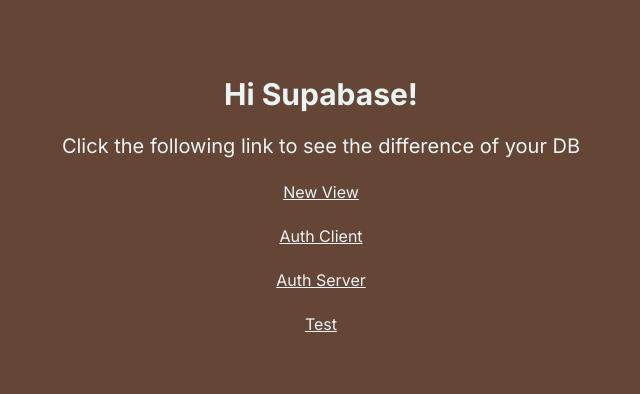
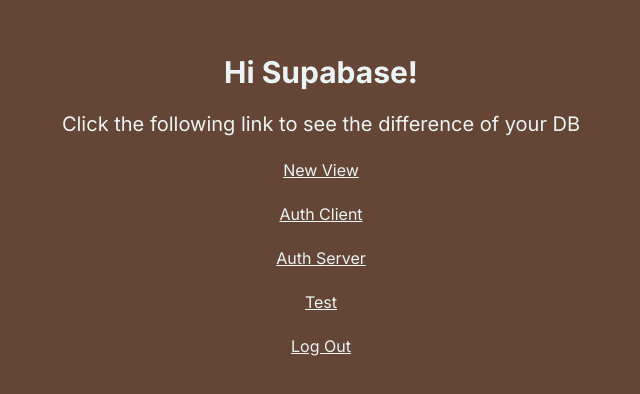
Before and after one commit to iannn07/P4_3_NextJS14-1, a Next.js app: page / in a window 1280 px wide. Shown: the part 194-588 px from the top of the page, without its empty margins (319-959 px from the left). Built offline with nearby package versions, Linux system fonts and the light colour scheme.

Commit message:
Fixed Auth SSR

```diff
--- a/src/app/(auth)/auth/login/route.ts
+++ b/src/app/(auth)/auth/login/route.ts
@@ -20,6 +20,7 @@
     password,
   });
 
+  console.log('AUTH/LOGIN')
   if (data) {
     console.log(data);
   }
--- a/src/app/new-view/page.tsx
+++ b/src/app/new-view/page.tsx
@@ -1,8 +1,8 @@
-import { supabase } from "@/lib/supabase";
+import { supabaseAdmin } from "@/lib/supabase";
 
 const NewView = () => {
   const setNewView = async () => {
-    const { data, error } = await supabase
+    const { data, error } = await supabaseAdmin
       .from('views')
       .insert({ name: 'Ian Supabase' });
 
--- a/src/app/page.tsx
+++ b/src/app/page.tsx
@@ -20,6 +20,9 @@
           <Link href='/auth-server'>Auth Server</Link>
         </li>
         <li>Test</li>
+        <li>
+          <Link href={'/auth/logout'}>Log Out</Link>
+        </li>
       </ul>
     </>
   );
--- a/src/middleware.ts
+++ b/src/middleware.ts
@@ -9,11 +9,14 @@
   // setTimeout(async () => {
   const {
     data: { session },
+    error,
   } = await supabase.auth.getSession();
   // session = currentSession;
   // }, 3600000);
 
+  console.log('MIDDLEWARE');
   console.log(session);
+  console.log(error);
 
   if (!session) {
     return NextResponse.redirect(new URL('/login', req.url));
```
